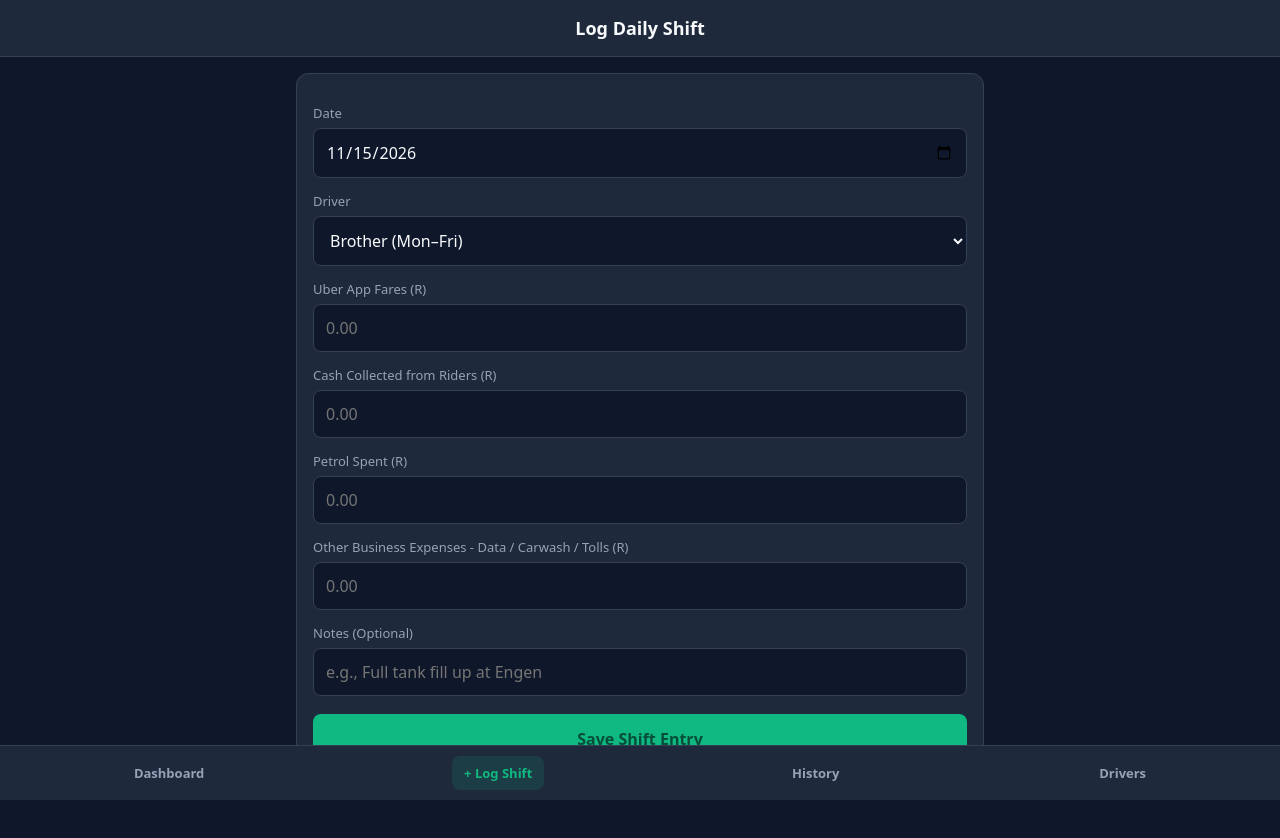
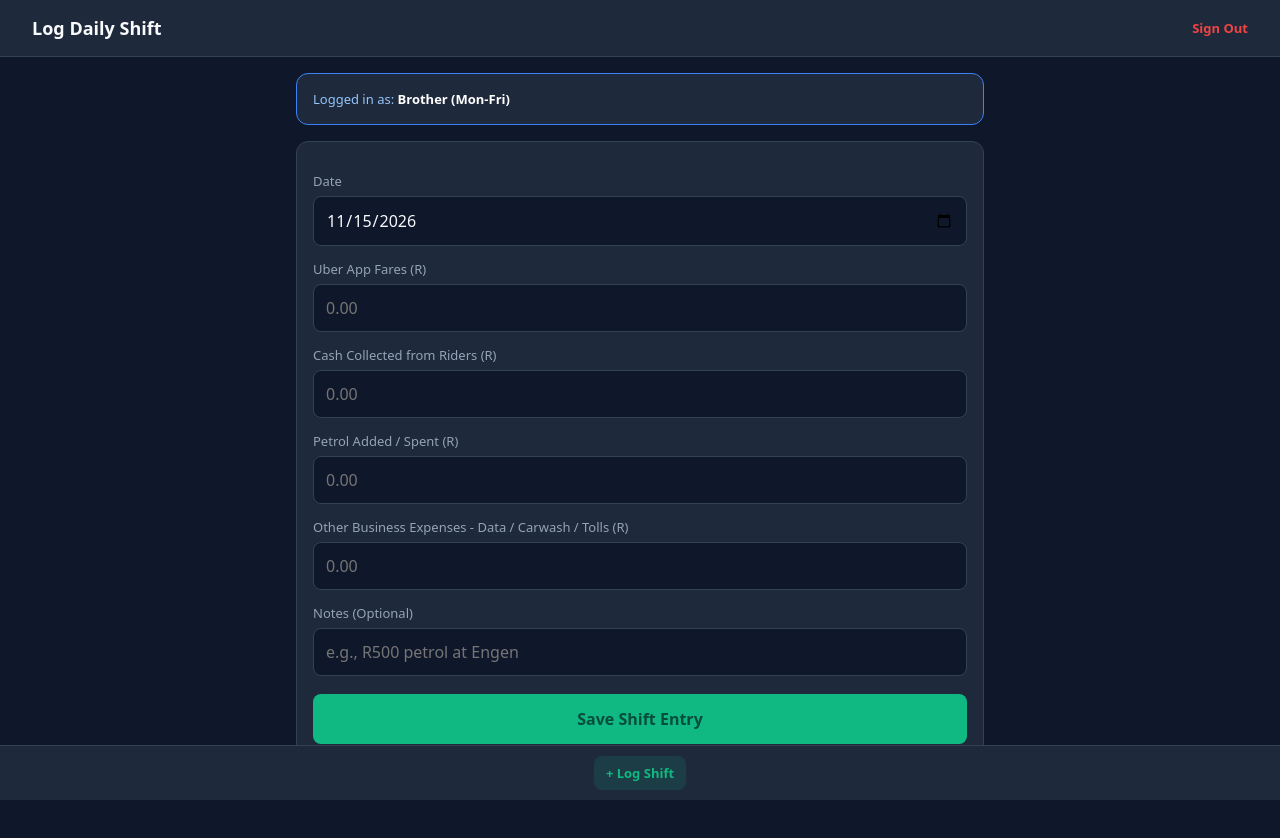
Before and after one commit to KeithNkuna/E-Hailing-driver-earnings-tracker, a plain HTML site: page log-shift.html in a window 1280 px wide. Drawn offline with nearby package versions, Linux system fonts and the light colour scheme.

Commit message:
Update log-shift.html

```diff
--- a/log-shift.html
+++ b/log-shift.html
@@ -9,19 +9,20 @@
 </head>
 <body>
   <header>
-    <h2>Log Daily Shift</h2>
+    <div style="display:flex; justify-content:space-between; align-items:center; padding: 0 16px;">
+      <h2 style="margin:0;">Log Daily Shift</h2>
+      <a href="login.html" style="color:#ef4444; font-size:13px; text-decoration:none; font-weight:600;">Sign Out</a>
+    </div>
   </header>
 
   <div class="container">
+    <div class="card" style="background:#1e293b; border-color:#3b82f6; margin-bottom:16px;">
+      <p style="margin:0; font-size:13px; color:#93c5fd;">Logged in as: <strong id="driver-display" style="color:#fff;">Driver</strong></p>
+    </div>
+
     <form class="card" id="shift-form">
       <label>Date</label>
       <input type="date" id="shift_date" required />
-
-      <label>Driver</label>
-      <select id="driver_name" required>
-        <option value="Brother (Mon-Fri)">Brother (Mon–Fri)</option>
-        <option value="Terry (Sat-Sun)">Terry (Sat–Sun)</option>
-      </select>
 
       <label>Uber App Fares (R)</label>
       <input type="number" step="0.01" id="app_earnings" placeholder="0.00" required />
@@ -29,36 +30,48 @@
       <label>Cash Collected from Riders (R)</label>
       <input type="number" step="0.01" id="cash_collected" placeholder="0.00" />
 
-      <label>Petrol Spent (R)</label>
+      <label>Petrol Added / Spent (R)</label>
       <input type="number" step="0.01" id="petrol_cost" placeholder="0.00" />
 
       <label>Other Business Expenses - Data / Carwash / Tolls (R)</label>
       <input type="number" step="0.01" id="other_expenses" placeholder="0.00" />
 
       <label>Notes (Optional)</label>
-      <input type="text" id="notes" placeholder="e.g., Full tank fill up at Engen" />
+      <input type="text" id="notes" placeholder="e.g., R500 petrol at Engen" />
 
       <button type="submit">Save Shift Entry</button>
     </form>
   </div>
 
-  <nav>
-    <a href="index.html">Dashboard</a>
+  <nav id="driver-nav">
+    <!-- Restricted Navigation for Drivers -->
     <a href="log-shift.html" class="active">+ Log Shift</a>
-    <a href="history.html">History</a>
-    <a href="drivers.html">Drivers</a>
   </nav>
 
   <script src="app.js"></script>
   <script>
-    // Automatically set today's date on load
+    // Enforce role check
+    const role = localStorage.getItem('fleet_user_role');
+    const assignedDriver = localStorage.getItem('fleet_logged_driver') || 'Brother (Mon-Fri)';
+
+    document.getElementById('driver-display').textContent = assignedDriver;
+
+    // If owner is viewing log-shift, give them full navigation back
+    if (role === 'owner') {
+      document.getElementById('driver-nav').innerHTML = `
+        <a href="index.html">Dashboard</a>
+        <a href="log-shift.html" class="active">+ Log Shift</a>
+        <a href="history.html">History</a>
+      `;
+    }
+
     document.getElementById('shift_date').valueAsDate = new Date();
 
     document.getElementById('shift-form').addEventListener('submit', async (e) => {
       e.preventDefault();
       const entry = {
         shift_date: document.getElementById('shift_date').value,
-        driver_name: document.getElementById('driver_name').value,
+        driver_name: assignedDriver,
         app_earnings: Number(document.getElementById('app_earnings').value || 0),
         cash_collected: Number(document.getElementById('cash_collected').value || 0),
         petrol_cost: Number(document.getElementById('petrol_cost').value || 0),
@@ -69,7 +82,13 @@
       const ok = await saveLog(entry);
       if (ok) {
         alert('Shift saved successfully!');
-        window.location.href = 'index.html';
+        // If driver saved, send them back to login or clear screen. If owner, send to dashboard.
+        if (role === 'owner') {
+          window.location.href = 'index.html';
+        } else {
+          alert('Shift recorded. Thank you!');
+          window.location.href = 'login.html';
+        }
       }
     });
   </script>
```
